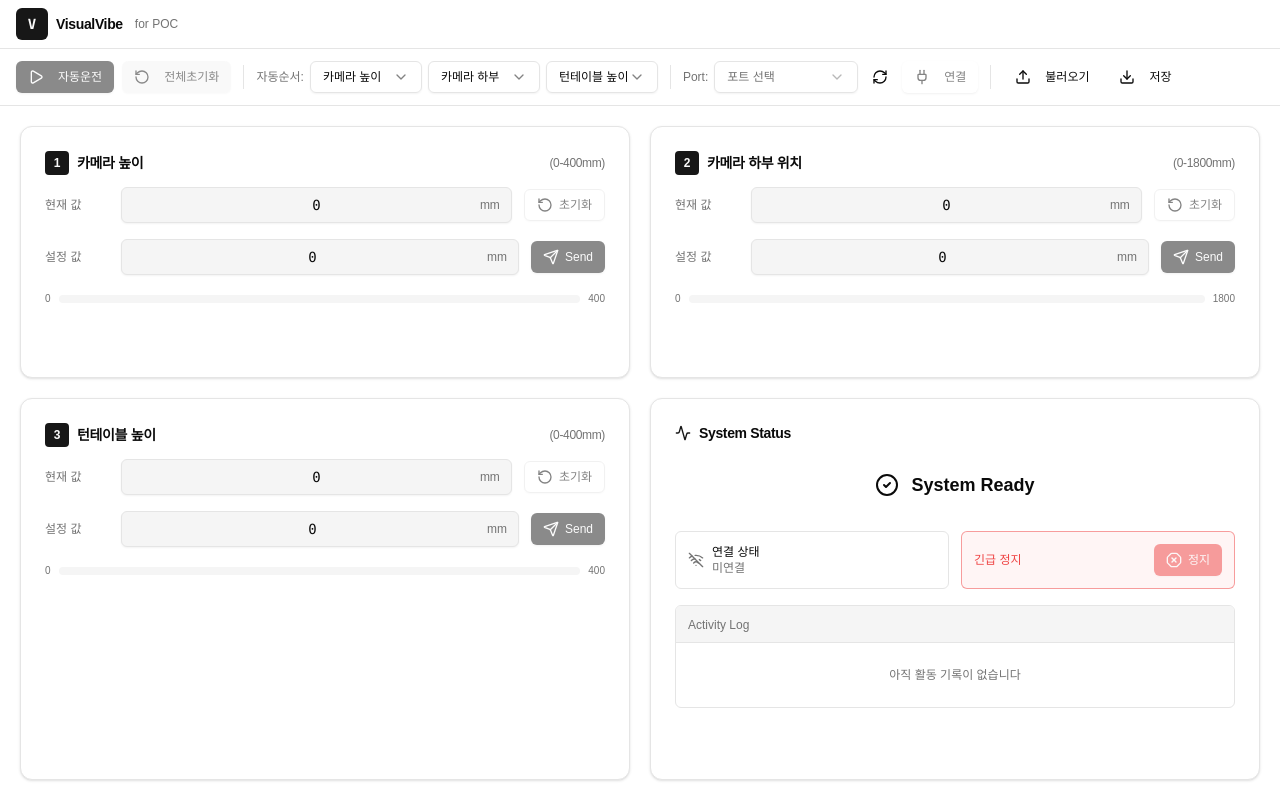
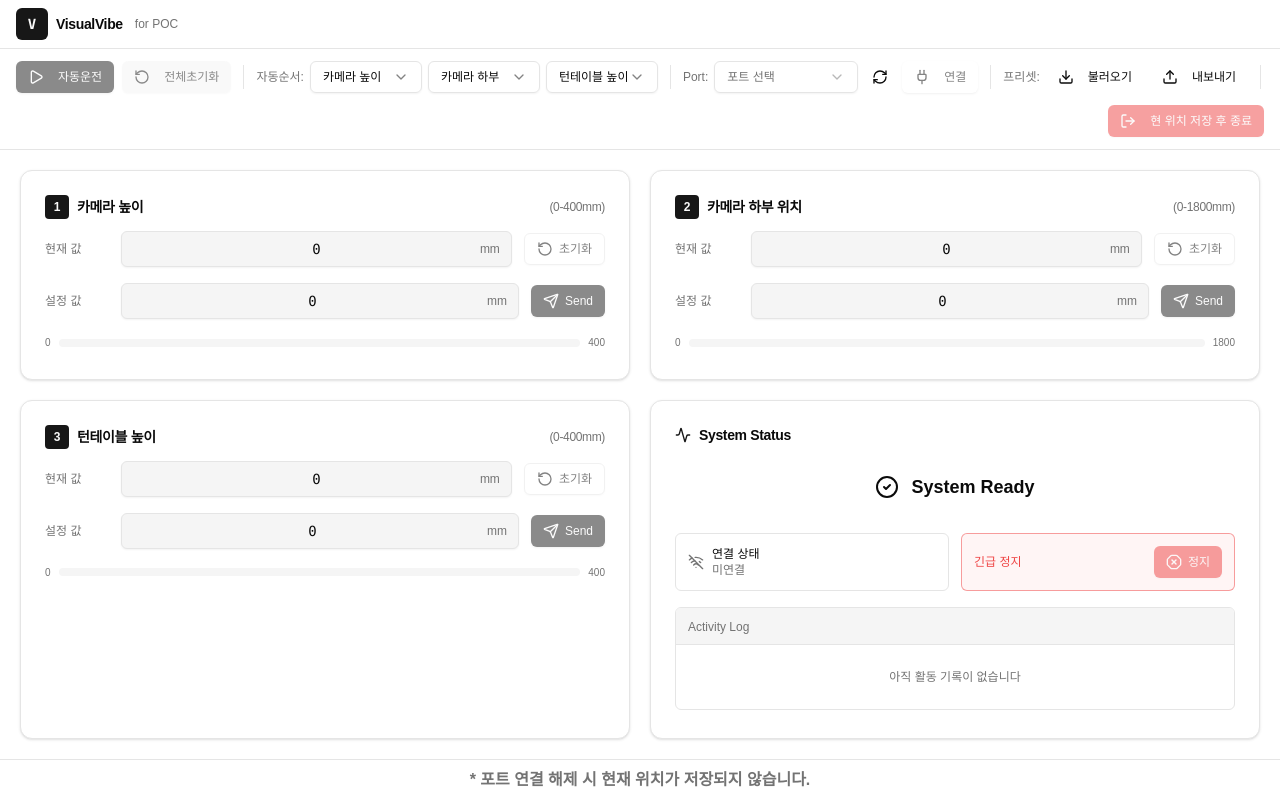
Before and after one commit to the-stairs/auto-shooting-system-GUI, a React (Vite) app: page / in a window 1280 px wide. Built offline with nearby package versions, Linux system fonts and the light colour scheme.

Commit message:
✨feat: 저장 후 종료 버튼 추가

```diff
--- a/src/components/Topbar.tsx
+++ b/src/components/Topbar.tsx
@@ -17,6 +17,7 @@ import {
   Download,
   Upload,
   FileText,
+  LogOut,
 } from "lucide-react";
 import AlertModal from "./AlertModal";
 
@@ -183,8 +184,9 @@ export function TopBar() {
 
         {/* File Operations */}
         <div className="flex items-center gap-1.5">
+          <span className="text-xs text-muted-foreground">프리셋:</span>
           <Button size="sm" variant="ghost" onClick={handleLoadClick}>
-            <Upload className="mr-1.5 h-3.5 w-3.5" />
+            <Download className="mr-1.5 h-3.5 w-3.5" />
             불러오기
           </Button>
           <input
@@ -195,8 +197,8 @@ export function TopBar() {
             onChange={handleFileChange}
           />
           <Button size="sm" variant="ghost" onClick={actions.saveSettings}>
-            <Download className="mr-1.5 h-3.5 w-3.5" />
-            저장
+            <Upload className="mr-1.5 h-3.5 w-3.5" />
+            내보내기
           </Button>
           {state.fileName && (
             <span className="flex items-center gap-1 text-xs text-primary">
@@ -205,6 +207,23 @@ export function TopBar() {
             </span>
           )}
         </div>
+
+        {/* Separator */}
+        <div className="h-6 w-px bg-border" />
+
+        <Button
+          className="ml-auto"
+          size="sm"
+          variant="destructive"
+          onClick={actions.quitApp}
+          disabled={
+            state.exitPending ||
+            !state.connected ||
+            state.systemStatus === "running"
+          }
+        >
+          <LogOut className="mr-1.5 h-3.5 w-3.5" />현 위치 저장 후 종료
+        </Button>
       </div>
       {showAlertModal && (
         <AlertModal
--- a/src/pages/GUI.tsx
+++ b/src/pages/GUI.tsx
@@ -80,6 +80,13 @@ export default function GUI() {
           </div>
         </main>
 
+        {/* Footer 안내문구 */}
+        <footer className="border-t border-border bg-card px-5 py-2">
+          <p className="text-center text-md text-muted-foreground font-bold">
+            * 포트 연결 해제 시 현재 위치가 저장되지 않습니다.
+          </p>
+        </footer>
+
         {/* 창 닫기 시: 영점 이동 후 종료 안내 모달 */}
         {showAlertModal && (
           <AlertModal
```
